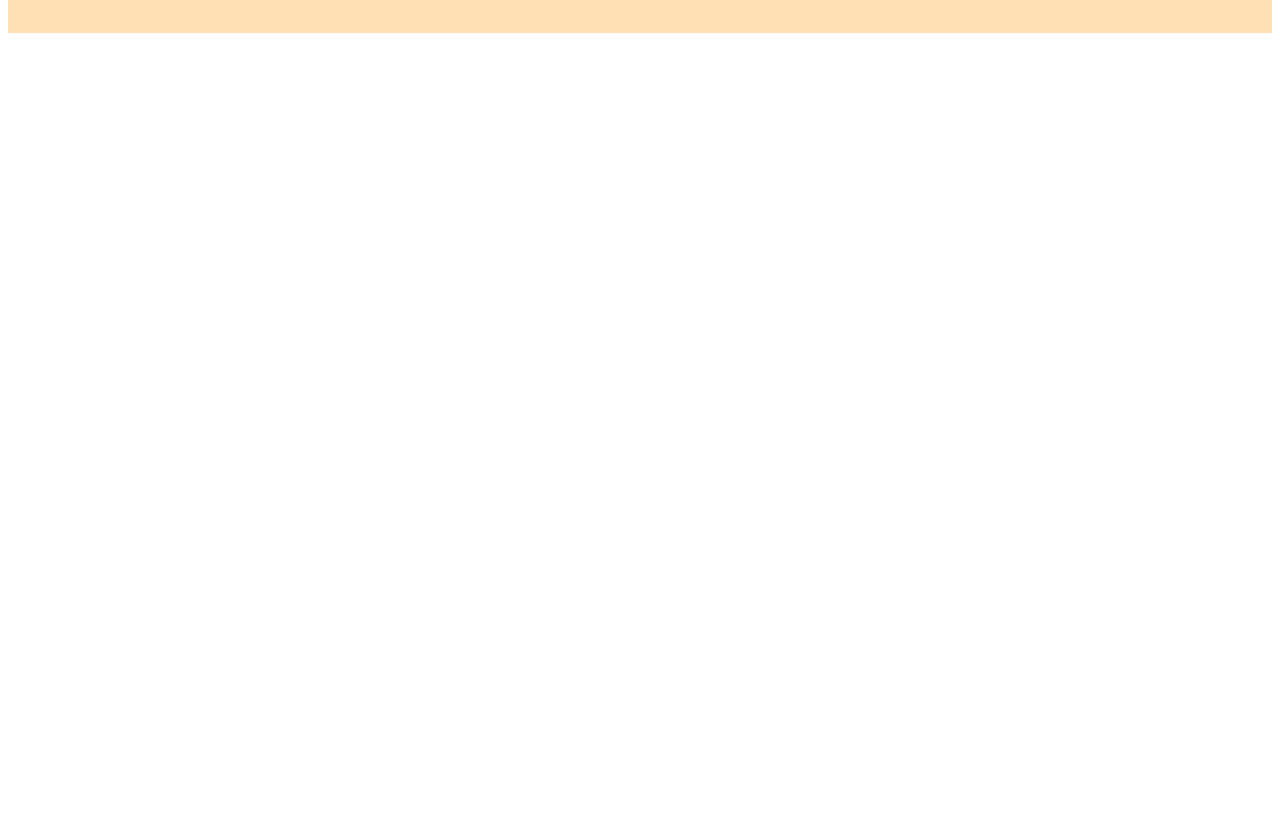
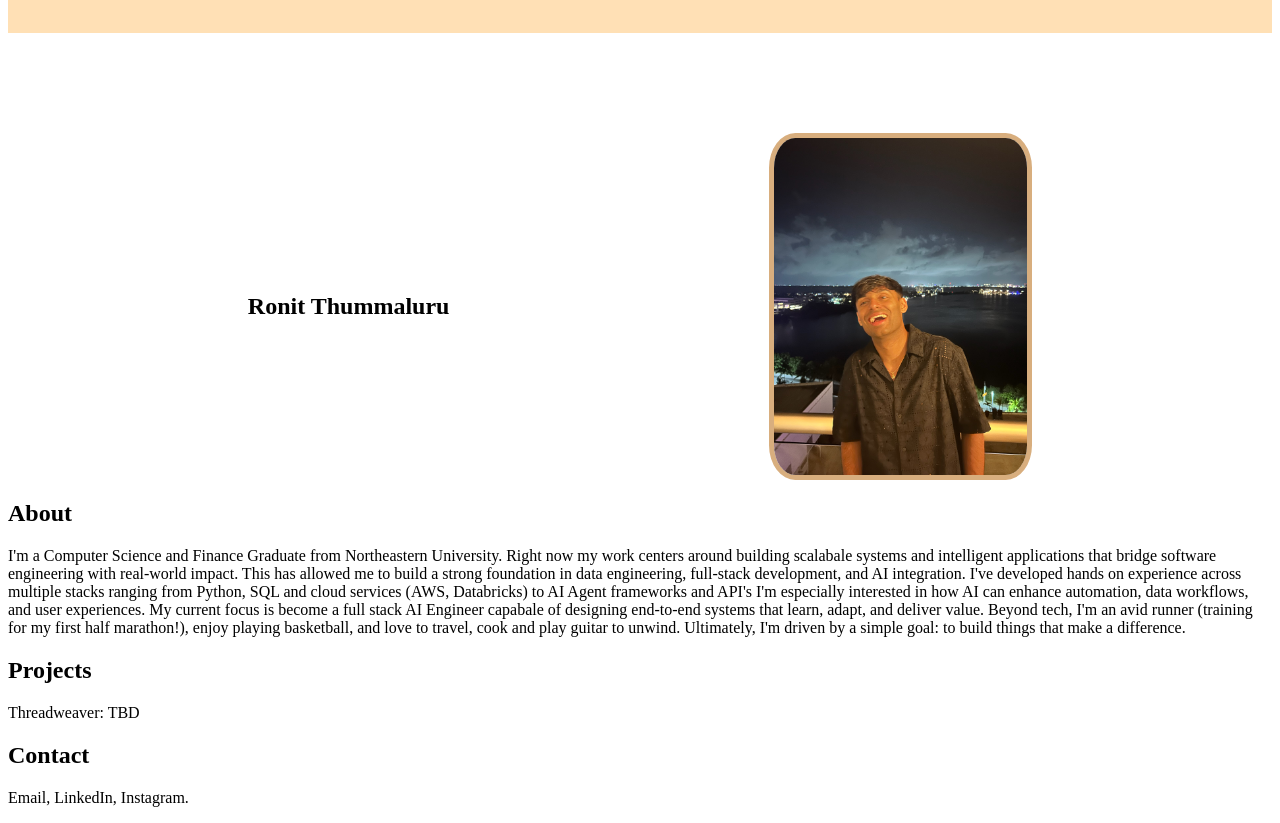
Before and after one commit to rthummaluru/portfolio, a plain HTML site: page app/index.html in a window 1280 px wide. Shown: the part 75-898 px from the top of the page. Before the commit the page ends 800 px from the top, so only its background shows below. Drawn offline with Linux system fonts and the light colour scheme.

Commit message:
Add profile section with personal information, projects, and contact details; update styles for profile layout and add profile picture.

```diff
--- a/app/index.html
+++ b/app/index.html
@@ -14,6 +14,39 @@
         <h2 class="header-title">Medium</h2>
         <h2 class="header-title">GitHub</h2>
     </header>
+
+    <section class="profile-section">
+        <h1>Ronit Thummaluru</h1>
+        <img src="images/profile-pic.JPG" alt="Profile Picture">
+    </section>
+
+    <section class="about-section">
+        <h2>About</h2>
+        <p>
+            I'm a Computer Science and Finance Graduate from Northeastern University.
+            Right now my work centers around building scalabale systems and intelligent applications that bridge software engineering with real-world impact.
+            This has allowed me to build a strong foundation in data engineering, full-stack development, and AI integration.
+
+            I've developed hands on experience across multiple stacks ranging from Python, SQL and cloud services (AWS, Databricks) to AI Agent frameworks and API's
+            I'm especially interested in how AI can enhance automation, data workflows, and user experiences. My current focus is become a full stack AI Engineer capabale of designing end-to-end systems that learn, adapt, and deliver value.
+
+            Beyond tech, I'm an avid runner (training for my first half marathon!), enjoy playing basketball, and love to travel, cook and play guitar to unwind.
+
+            Ultimately, I'm driven by a simple goal: to build things that make a difference.
+        </p>
+    </section>
+    <section class="projects    -section">
+        <h2>Projects</h2>
+        <p>
+            Threadweaver: TBD <br>
+        </p>
+    </section>
+    <section class="contact-section">
+        <h2>Contact</h2>
+        <p>
+            Email, LinkedIn, Instagram.
+        </p>
+    </section>
 </body>
 </html>
 <!-- #endregion -->
--- a/app/style.css
+++ b/app/style.css
@@ -14,3 +14,20 @@ header {
     height: 100px;
     background-color: #FFE0B5;
 }
+
+.profile-section {
+    text-align: center;
+    align-items: center;
+    display: flex;
+    flex-direction: row;
+    justify-content: center;
+    gap: 320px;
+    margin-top: 100px;
+}
+
+.profile-section img {
+    width: 20%;
+    height: 20%;
+    border-radius: 10%;
+    border: 5px solid #D8AE7E;
+}
```
Also changed, not shown: app/images/profile-pic.JPG (added).
